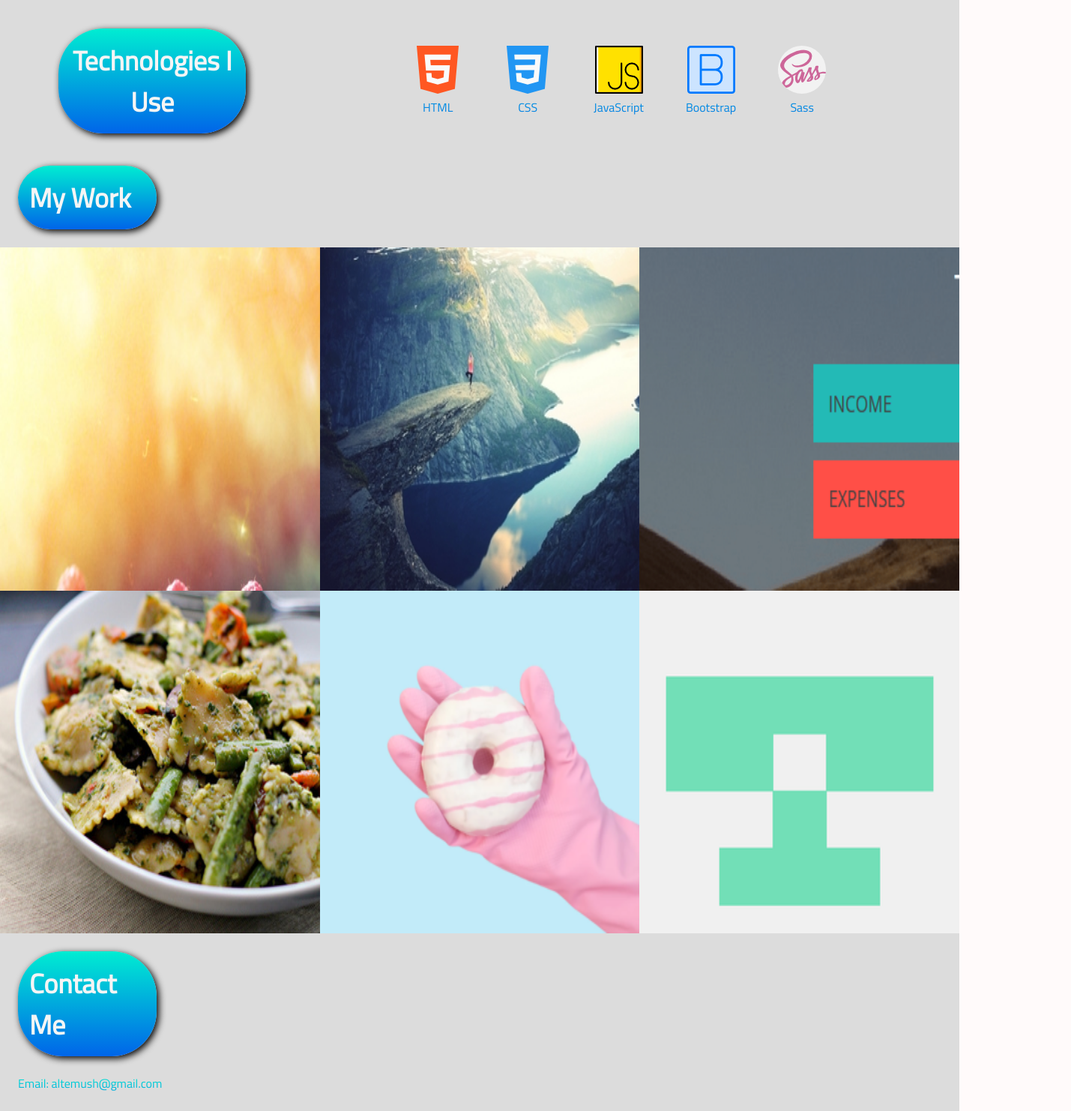
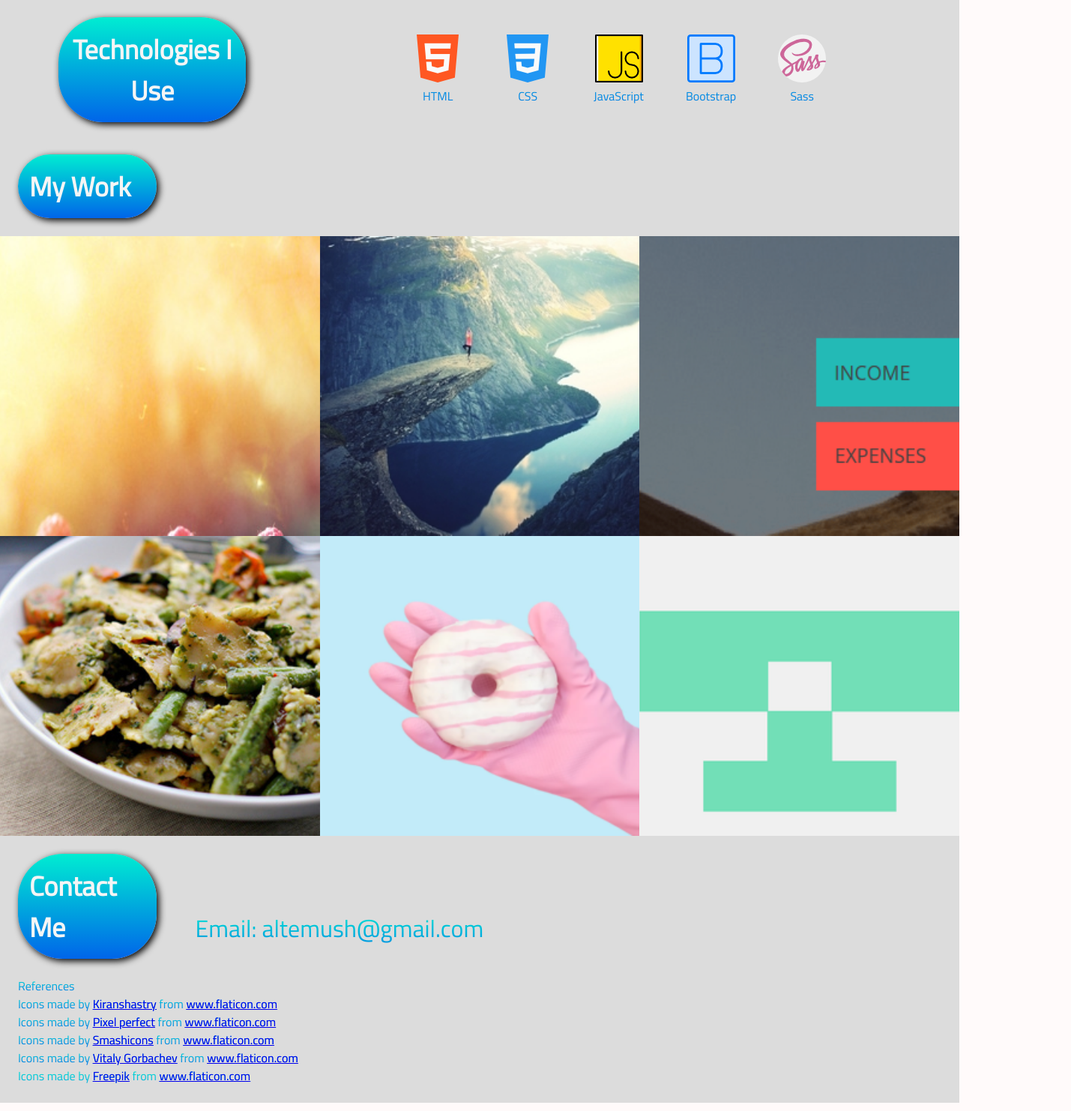
Before and after one commit to alti21/alti21.github.io, a website: page index.html in a window 1280 px wide. Shown: the part 1318-2800 px from the top of the page at 75% size, 1429 px wide, since content can reach past the window. Drawn offline with Linux system fonts and the light colour scheme.

Commit message:
Fixed some browser compatibility bugs

```diff
--- a/index.html
+++ b/index.html
@@ -9,7 +9,6 @@
   <title>My Portfolio</title>
 </head>
 <body>
-
 
 
   <header class="header">
@@ -24,9 +23,8 @@
   </header>
 
 
-
   <main class="about_me">
-    <a id="aboutMe"></a>
+    <a id="aboutMe">a</a>
     <div class="about_me__heading">
       <h1>About Me</h1>
     </div>
@@ -77,7 +75,6 @@
         <figcaption class="my_skills__icons--caption">Sass</figcaption>
       </figure>
     </div>
-
   </section>
 
 <section class="projects">
@@ -88,42 +85,39 @@
     <a id="myProjects"></a>
     <figure class="project-figure">
       <a href="https://alti21.github.io/Natours/">
-        <img src="hero-small.jpg" class="project-figure__img">
+        <div class="test"></div>
+        <figcaption class="project-figure__caption">Natours</figcaption>
       </a>
-      <figcaption class="project-figure__caption">Natours</figcaption>
     </figure>
     <figure class="project-figure">
       <a href="https://alti21.github.io/Budgety/">
-        <img src="budgety.png" class="project-figure__img">
+        <div></div>
+        <figcaption class="project-figure__caption">Budgety</figcaption>
       </a>
-      <figcaption class="project-figure__caption">Budgety</figcaption>
     </figure>
     <figure class="project-figure">
       <a href="https://alti21.github.io/Forkify/dist/">
-        <img src="food.jpg" class="project-figure__img">
+        <div></div>
+        <figcaption class="project-figure__caption">Forkify</figcaption>
       </a>
-      <figcaption class="project-figure__caption">Forkify</figcaption>
     </figure>
-
     <figure class="project-figure">
       <a href="https://alti21.github.io/Museum-of-Candy/">
-        <img src="hand.png" class="project-figure__img">
+        <div></div>
+        <figcaption class="project-figure__caption">Museum of<br>Candy</figcaption>
       </a>
-      <figcaption class="project-figure__caption">Museum of<br>Candy</figcaption>
     </figure>
-
     <figure class="project-figure">
       <a href="https://alti21.github.io/Score-Keeper/">
-        <img src="back2.jpg" class="project-figure__img">
+        <div></div>
+        <figcaption class="project-figure__caption">Score<br>Keeper</figcaption>
       </a>
-      <figcaption class="project-figure__caption">Score<br>Keeper</figcaption>
     </figure>
-
     <figure class="project-figure">
       <a href="https://github.com/alti21?tab=repositories">
-        <img src="logo.png" class="project-figure__img">
+        <div></div>
+        <figcaption class="project-figure__caption">More<br>Projects</figcaption>
       </a>
-      <figcaption class="project-figure__caption">More<br>Projects</figcaption>
     </figure>
 
   </div>
--- /dev/null
+++ b/index.js
@@ -0,0 +1,3 @@
+let markup = `<figcaption class="project-figure__caption">Natours</figcaption>`;
+
+//document.querySelector('.test').insertAdjacentHTML('afterend',markup);
--- a/index.scss
+++ b/index.scss
@@ -118,7 +118,12 @@ hr {
         }
     }
 }
-
+#aboutMe {
+    grid-column: 1 / 2;
+    grid-row: 1 / 2;
+    align-self: start;
+    color: transparent;
+}
 
 
 
@@ -164,10 +169,10 @@ hr {
     background-color: gainsboro;
 }
 .my_projects {
-
+    height: 100vh;
     display: grid;
     grid-template-columns: 1fr 1fr 1fr;
-    grid-template-rows: auto auto;
+    grid-template-rows: 1fr 1fr;
     &__heading {
         grid-column: 1 / 2;
         grid-row: 1 / 2;
@@ -182,16 +187,21 @@ hr {
     }
 }
 .project-figure {
-
+    transition: all .5s;
     & > a {
         outline: none;
+        text-decoration: none;
     }
     &__img {
-        width: 100%;
-        height: 100%;
+        object-fit: cover;
+         width: 200px;
+         //max-height: 100%;
+        height: 300px;
         transition: all .5s;
     }
     &__caption {
+        transition: all .5s;
+        width: 50%;
         font-size: 3vw;
         position: relative;
         //top: 70%;
@@ -199,49 +209,103 @@ hr {
         bottom: 40%;
         left: 35%;
         opacity: 0;
-        transition: all .5s;
         color: whitesmoke;
     }
     &:hover &__caption {
+        color: black;
         opacity: 1;
-        transform: translateY(-150%);
+        transform: translateY(-100%);
     }
-    &:hover &__img {
-        filter: blur(3px) brightness(50%);
+    &:hover {
+        filter:  brightness(70%);
     }
     &:nth-child(2) {
         grid-column: 2 / 3;
         grid-row: 1 / 2;
+        background-image: url('hero-small.jpg');
+        background-position: center;
+        background-size: cover;
+        & > a > div {
+            height: 100%;
+            width: 100%;
+        }
+
     }
     &:nth-child(3) {
         grid-column: 3 / 4;
         grid-row: 1 / 2;
+        background-image: url('budgety.png');
+        background-position: center;
+        background-size: cover;
+        & > a > div {
+            height: 100%;
+            width: 100%;
+        }
     }
     &:nth-child(4) {
         grid-column: 1 / 2;
         grid-row: 2 / 3;
+        background-image: url('food.jpg');
+        background-position: center;
+        background-size: cover;
+        & > a > div {
+            height: 100%;
+            width: 100%;
+        }
     }
     &:nth-child(5) {
         grid-column: 2 / 3;
         grid-row: 2 / 3;
+        background-image: url('hand.png');
+        background-position: center;
+        background-size: cover;
+        & > a > div {
+            height: 100%;
+            width: 100%;
+        }
     }
     &:nth-child(6) {
         grid-column: 1 / 2;
         grid-row: 1 / 2;
+        background-image: url('back2.jpg');
+        background-position: center;
+        background-size: cover;
+        & > a > div {
+            height: 100%;
+            width: 100%;
+        }
+    }
+    background-image: url('logo.png');
+    background-position: center;
+    background-size: cover;
+    & > a > div {
+        height: 100%;
+        width: 100%;
     }
     grid-column: 3 / 4;
     grid-row: 2 / 3;
 }
-
-
-
-
-
+// .caption {
+//     transition: all .5s;
+//     width: 50%;
+//     font-size: 3vw;
+//     position: relative;
+//     //top: 70%;
+//     //left: 30%;
+//     bottom: 40%;
+//     left: 35%;
+//     opacity: 0;
+//     color: whitesmoke;
+// }
+// .project-figure:hover .caption {
+//     color: white;
+//     opacity: 1;
+//     transform: translateY(-100%);
+// }
 
 
 /******************** MY PROJECTS SECTION ********************/
 .my_contact {
-
     background-color: gainsboro;
     &__heading {
         font-size: 1.5rem;
@@ -252,14 +316,16 @@ hr {
         padding: 15px;
         box-shadow: 3px 3px 10px black;
         margin: 1.5rem;
+        display: inline-block;
     }
     & > p {
         padding-left: 1.5rem;
         padding-bottom: 1.5rem;
         @include gradient-text;
+        display: inline;
+        font-size: 2em;
     }
 }
-
 
 .icon_references {
     background-color: gainsboro;
@@ -269,9 +335,7 @@ hr {
         &:nth-child(6){
             padding-bottom: 1.5rem;
         }
-
     }
-
 }
 
 @import "media_queries";
--- a/media_queries.scss
+++ b/media_queries.scss
@@ -1,3 +1,6 @@
+@import "variables";
+@import "mixins";
+
 @media only screen and (min-width: 600px) {
     .header {
         grid-template-columns: 1fr 100px 1fr 1fr 2%;
@@ -176,10 +179,17 @@
     }
 }
 
+@media only screen and (min-width: 750px) and (max-width: 1000px) {
+    .my_projects {
+        height: 70vh;
+    }
+}
+
 @media only screen and (max-width: 750px) {
     .my_projects {
         grid-template-columns: 1fr 1fr;
         grid-template-rows: 1fr 1fr 1fr;
+        height: 120vh;
     }
     .project-figure {
 
@@ -216,6 +226,7 @@
     .my_projects {
         grid-template-columns: 1fr;
         grid-template-rows: 1fr 1fr 1fr 1fr 1fr 1fr;
+        height: 300vh;
     }
     .project-figure {
         &__caption {
--- a/mixins.scss
+++ b/mixins.scss
@@ -9,6 +9,8 @@
     background-image: $blue-gradient;
     background-clip: text;
     -webkit-background-clip: text;
+    -ms-background-clip: text;
+    -moz-background-clip: text;
     color: transparent;
 }
 
@@ -16,6 +18,8 @@
     background-image: $green-gradient;
     background-clip: text;
     -webkit-background-clip: text;
+    -ms-background-clip: text;
+    -moz-background-clip: text;
     color: transparent;
 }
 
```
Also changed, not shown: main.css.
